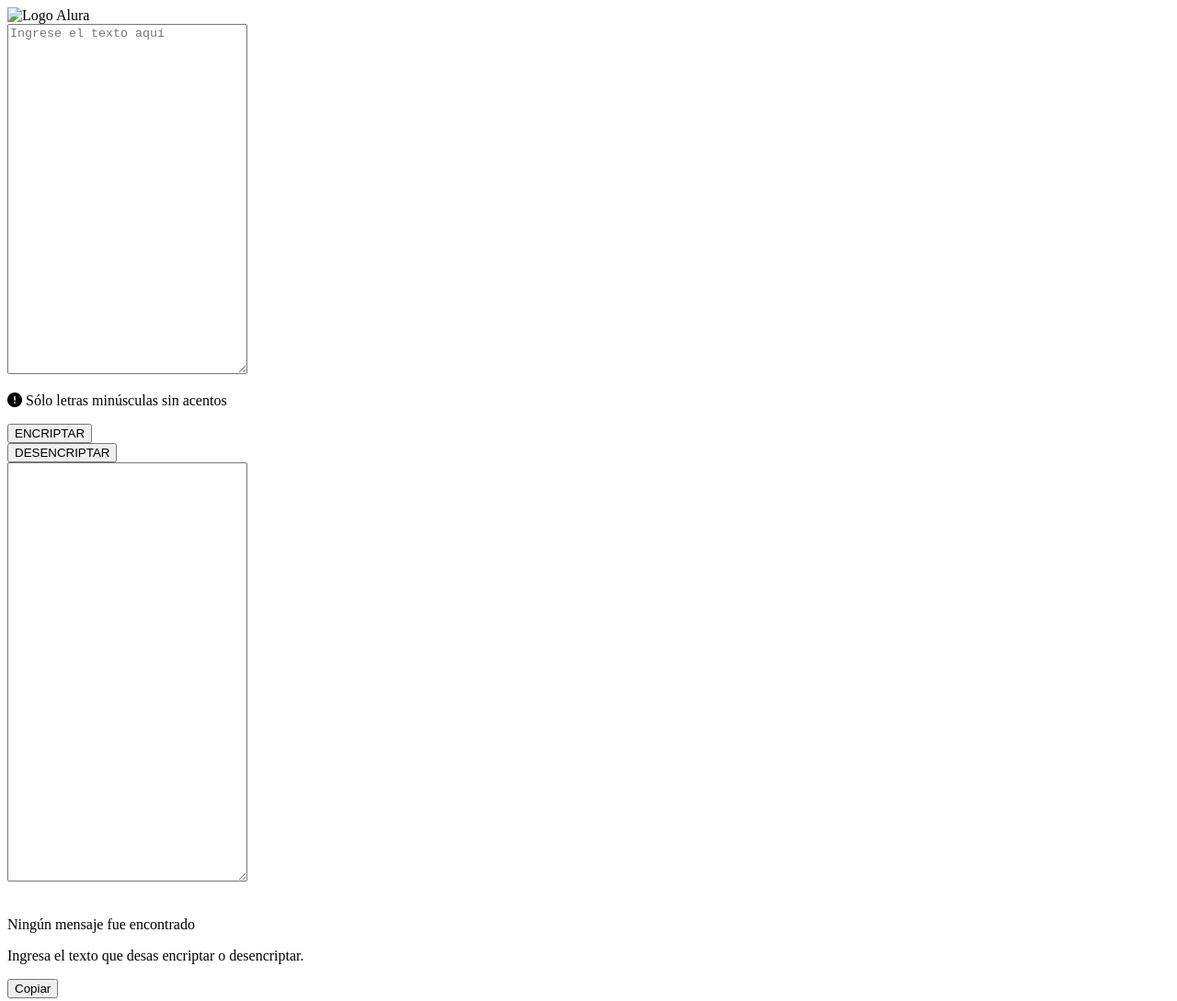
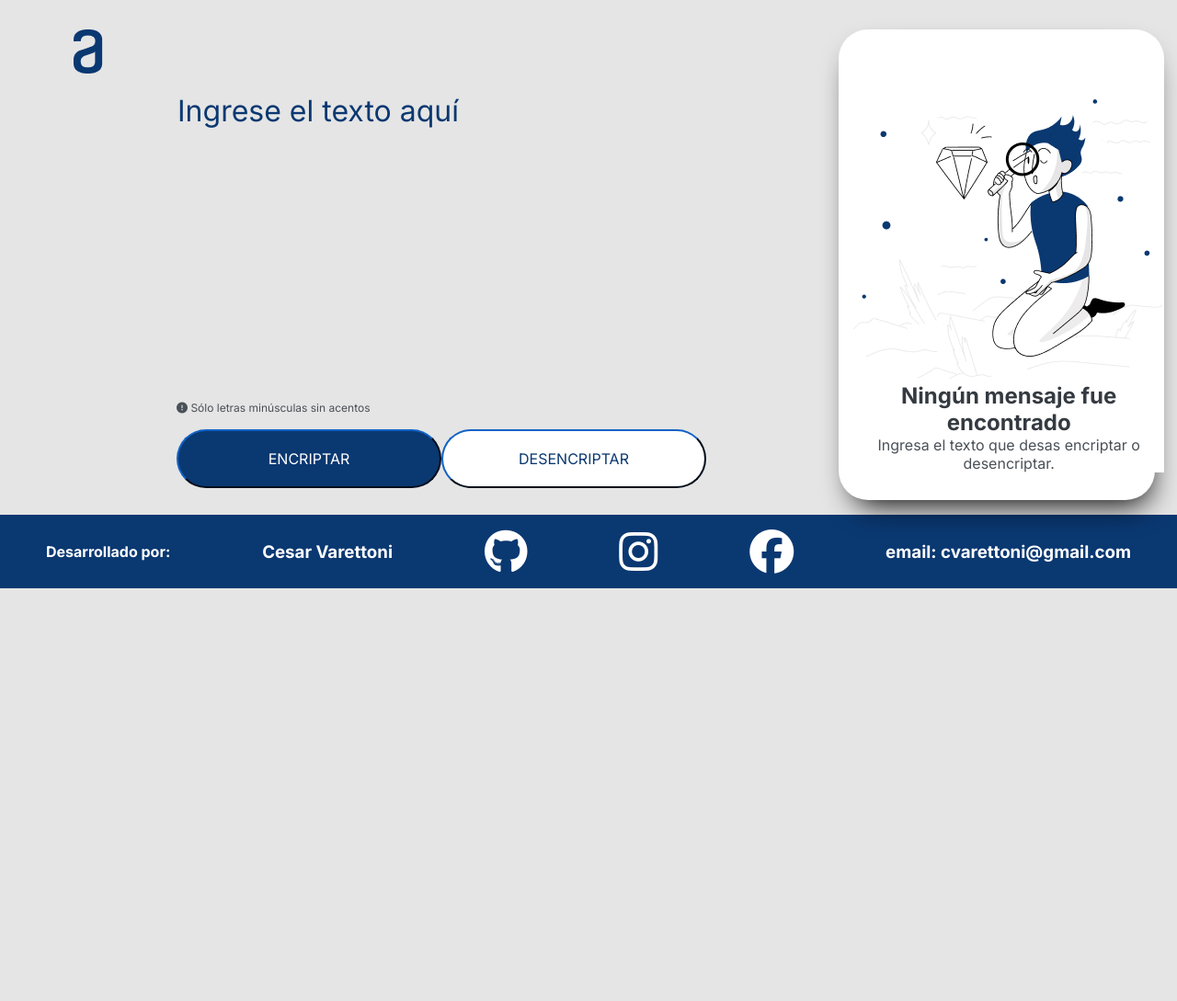
Before and after one commit to CesarCoder2021/EncriptadorONE, a plain HTML site: page index.html in a window 1280 px wide. Shown: the top 1089 px of the page at 92% size. After the commit the page ends 800 px from the top, so only its background shows below. Drawn offline with Linux system fonts and the light colour scheme; the site is published under a folder, as on GitHub Pages, so addresses that start at the root find nothing.

Commit message:
Corrección vínculos

```diff
--- a/index.html
+++ b/index.html
@@ -4,19 +4,19 @@
     <meta charset="UTF-8">
     <meta http-equiv="X-UA-Compatible" content="IE=edge">
     <meta name="viewport" content="width=device-width, initial-scale=1.0">
-    <link rel="stylesheet" href="/style.css">
+    <link rel="stylesheet" href="./style.css">
     <link rel="preconnect" href="https://fonts.googleapis.com">
     <link rel="preconnect" href="https://fonts.gstatic.com" crossorigin>
     <link href="https://fonts.googleapis.com/css2?family=Inter:wght@400;700&display=swap" rel="stylesheet">
     <script src="https://kit.fontawesome.com/b19bb8f200.js" crossorigin="anonymous"></script>
-    <script src="/script.js"></script>
+    <script src="./script.js"></script>
     <title>Encriptador ONE</title>
 </head>
 <body>
     <section>
         <div class="ingreso">
             <div class="logo">
-                <img src="/img/LogoAlura.png" alt="Logo Alura">
+                <img src="./img/LogoAlura.png" alt="Logo Alura">
             </div>
             <div class="text-l">
                 <div class="contenttextI">
@@ -39,7 +39,7 @@
                 <div class="contenttextD" id="contimg">
                     <textarea name="texto2" id="mensaje2" class="texto2" cols="30" rows="30" readonly></textarea>
                     <div class="imgvis">
-                        <img class="muneco" src="/img/Muneco.jpg" alt="" id="Muñeco">
+                        <img class="muneco" src="./img/Muneco.jpg" alt="" id="Muñeco">
                         <p class="ninmsj" id="p1">Ningún mensaje fue encontrado</p>
                         <p class="ninmsj2" id="p2">Ingresa el texto que desas encriptar o desencriptar.</p>
                     </div>
```
